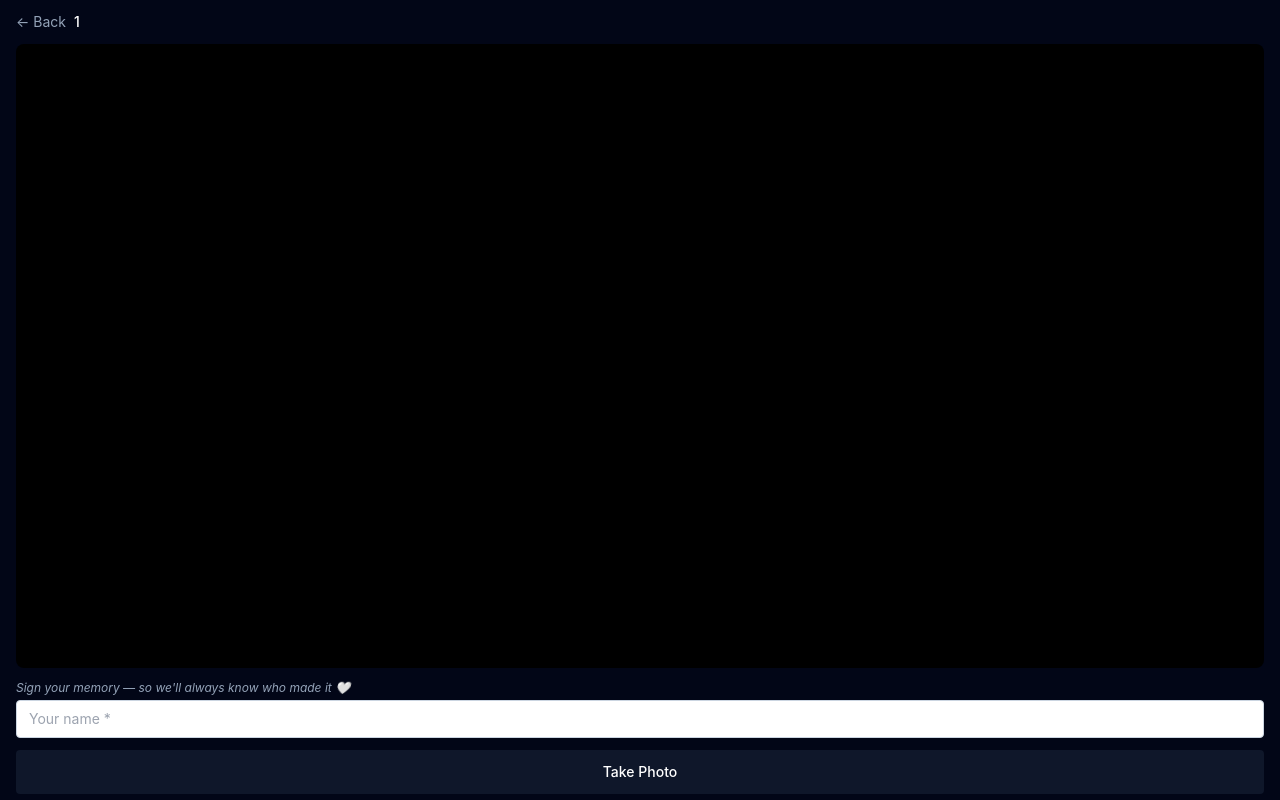
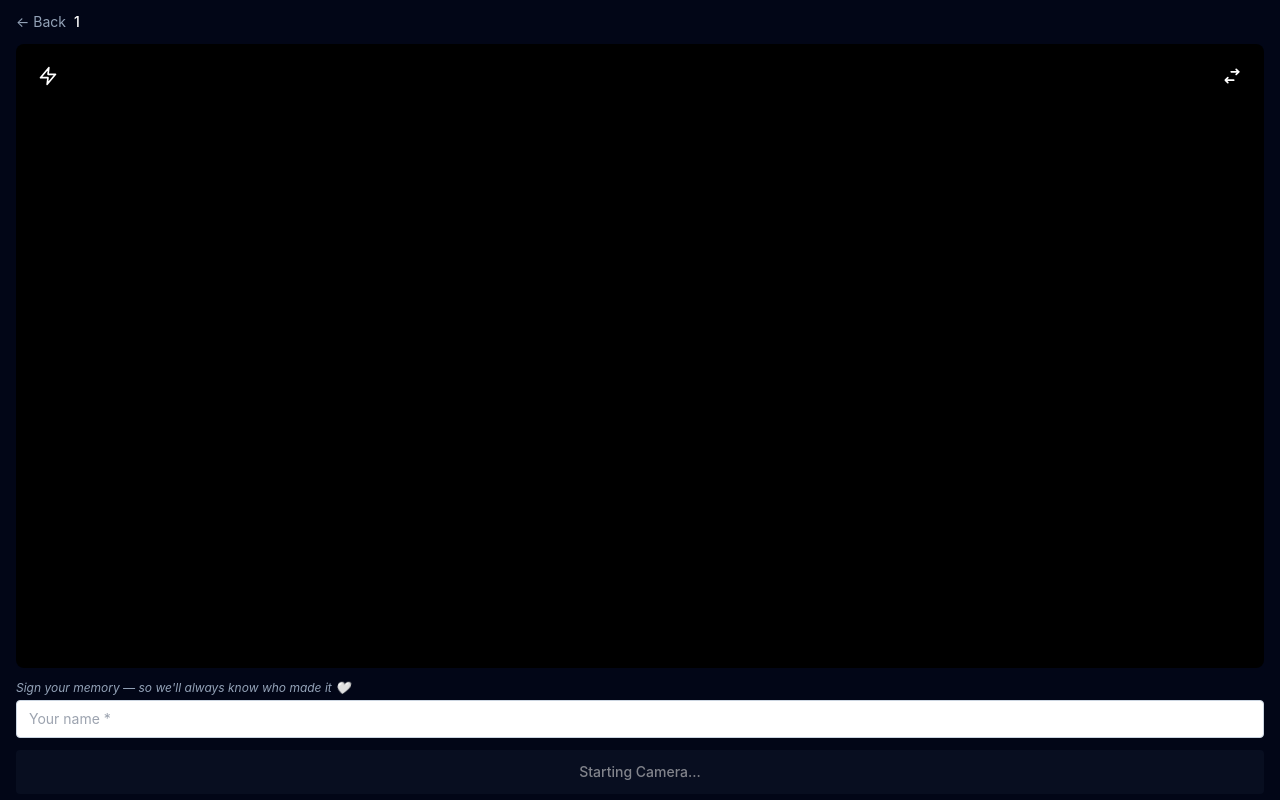
Before and after one commit to maeltwosinggit/kenangan-kita, a Next.js app in the folder apps/web/: page /e/1/camera in a window 1280 px wide. Built offline with nearby package versions, Linux system fonts and the light colour scheme; no server answers.

Commit message:
feat: enhance admin login and camera capture functionality; implement suspense for login content, add camera controls for flash and flipping, and improve camera stream handling

```diff
--- a/apps/web/src/app/e/[eventCode]/camera/camera-capture-client.tsx
+++ b/apps/web/src/app/e/[eventCode]/camera/camera-capture-client.tsx
@@ -17,12 +17,17 @@ export function CameraCaptureClient({ eventCode }: Props) {
   const [nickname, setNickname] = useState("");
   const [nicknameError, setNicknameError] = useState(false);
   const [loggedInName, setLoggedInName] = useState<string | null>(null);
+  const [facingMode, setFacingMode] = useState<"environment" | "user">("environment");
+  const [flipPhase, setFlipPhase] = useState<"idle" | "out" | "in">("idle");
+  const [flashOn, setFlashOn] = useState(false);
+  const [flashActive, setFlashActive] = useState(false);
+  const [isCameraReady, setIsCameraReady] = useState(false);
   const [loading, setLoading] = useState(false);
   const [error, setError] = useState<string | null>(null);
   const [done, setDone] = useState(false);
   const [uploadedPreviewUrl, setUploadedPreviewUrl] = useState<string | null>(null);
 
-  const canCapture = useMemo(() => !!adapter && !captured && !loading && !done, [adapter, captured, loading, done]);
+  const canCapture = useMemo(() => !!adapter && isCameraReady && !captured && !loading && !done, [adapter, isCameraReady, captured, loading, done]);
   const canUpload = useMemo(() => !!captured && !loading && !done, [captured, loading, done]);
 
   // Fetch logged-in user's display name once on mount
@@ -59,8 +64,17 @@ export function CameraCaptureClient({ eventCode }: Props) {
       setError(err instanceof Error ? err.message : "Camera permission required");
     });
 
+    // Resume video on tab switch / phone unlock
+    const onVisibilityChange = () => {
+      if (document.visibilityState === 'visible') {
+        video.play().catch(() => {});
+      }
+    };
+    document.addEventListener('visibilitychange', onVisibilityChange);
+
     return () => {
       camera.stop();
+      document.removeEventListener('visibilitychange', onVisibilityChange);
     };
   }, []);
 
@@ -70,13 +84,52 @@ export function CameraCaptureClient({ eventCode }: Props) {
     };
   }, [captured]);
 
+  const onFlip = async () => {
+    if (!adapter || flipPhase !== "idle") return;
+    const next = facingMode === "environment" ? "user" : "environment";
+    setFlipPhase("out");
+    await new Promise((r) => setTimeout(r, 180));
+    try {
+      await adapter.switchCamera(next);
+    } catch {
+      // device may have only one camera — silently ignore
+    }
+    setFacingMode(next);
+    setFlipPhase("in");
+    await new Promise((r) => setTimeout(r, 180));
+    setFlipPhase("idle");
+  };
+
   const onCapture = async () => {
     if (!adapter) return;
     setError(null);
+    const isBackCamera = facingMode === "environment";
     try {
+      if (flashOn) {
+        if (isBackCamera) {
+          // Back camera: hardware torch only — enable, wait for LED to fully brighten
+          await adapter.setTorch(true);
+          await new Promise((r) => setTimeout(r, 150));
+        } else {
+          // Front camera: white screen overlay
+          setFlashActive(true);
+          await new Promise<void>((r) => requestAnimationFrame(() => requestAnimationFrame(() => r())));
+          await new Promise((r) => setTimeout(r, 200));
+        }
+      }
       const photo = await adapter.capture();
+      if (flashOn) {
+        if (isBackCamera) {
+          await adapter.setTorch(false);
+        } else {
+          await new Promise((r) => setTimeout(r, 150));
+          setFlashActive(false);
+        }
+      }
       setCaptured(photo);
     } catch (err) {
+      setFlashActive(false);
+      if (flashOn && isBackCamera) await adapter.setTorch(false).catch(() => {});
       setError(err instanceof Error ? err.message : "Failed to capture photo");
     }
   };
@@ -158,17 +211,55 @@ export function CameraCaptureClient({ eventCode }: Props) {
         <img src={captured.previewUrl} alt="Captured preview" className="w-full flex-1 rounded-lg object-cover" style={{ minHeight: 0 }} />
       ) : null}
       {/* Always keep video in DOM so the adapter's reference stays valid */}
+      <div className={["relative w-full flex-1", captured || done ? "hidden" : ""].join(" ").trim()}>
         <video
           ref={videoRef}
-        className={[
-          "w-full flex-1 rounded-lg bg-black object-cover",
-          captured || done ? "hidden" : ""
-        ].join(" ").trim()}
-        style={{ willChange: "transform", minHeight: 0 }}
+          className="w-full rounded-lg bg-black object-cover"
+          style={{
+            willChange: "transform",
+            minHeight: 0,
+            transform: flipPhase === "out" ? "scaleX(0)" : "scaleX(1)",
+            transition: flipPhase !== "idle" ? "transform 0.18s ease-in-out" : undefined,
+            height: "100%"
+          }}
           playsInline
           muted
           autoPlay
         />
+        {/* Screen flash overlay */}
+        {flashActive && (
+          <div className="pointer-events-none absolute inset-0 rounded-lg bg-white" style={{ opacity: 1 }} />
+        )}
+        {/* Flash toggle — top-left */}
+        <button
+          type="button"
+          onClick={() => setFlashOn((v) => !v)}
+          aria-label={flashOn ? "Turn flash off" : "Turn flash on"}
+          className={[
+            "absolute left-3 top-3 flex h-10 w-10 items-center justify-center rounded-full backdrop-blur-sm",
+            flashOn ? "bg-yellow-400 text-slate-900" : "bg-black/40 text-white"
+          ].join(" ")}
+        >
+          <svg xmlns="http://www.w3.org/2000/svg" viewBox="0 0 24 24" fill={flashOn ? "currentColor" : "none"} stroke="currentColor" strokeWidth="2" strokeLinecap="round" strokeLinejoin="round" className="h-5 w-5">
+            <polygon points="13 2 3 14 12 14 11 22 21 10 12 10 13 2" />
+          </svg>
+        </button>
+        {/* Flip camera — top-right */}
+        <button
+          type="button"
+          onClick={onFlip}
+          disabled={flipPhase !== "idle"}
+          aria-label="Flip camera"
+          className="absolute right-3 top-3 flex h-10 w-10 items-center justify-center rounded-full bg-black/40 text-white backdrop-blur-sm disabled:opacity-40"
+        >
+          <svg xmlns="http://www.w3.org/2000/svg" viewBox="0 0 24 24" fill="none" stroke="currentColor" strokeWidth="2" strokeLinecap="round" strokeLinejoin="round" className="h-5 w-5">
+            <path d="M20 7h-9" />
+            <path d="M14 17H5" />
+            <polyline points="17 4 20 7 17 10" />
+            <polyline points="7 14 4 17 7 20" />
+          </svg>
+        </button>
+      </div>
       <canvas ref={canvasRef} className="hidden" />
 
       {!done && (
@@ -207,7 +298,7 @@ export function CameraCaptureClient({ eventCode }: Props) {
           disabled={!canCapture}
           type="button"
         >
-          {!adapter ? "Initializing Camera..." : canCapture ? "Take Photo" : "Camera Loading..."}
+          {!adapter ? "Initializing Camera..." : !isCameraReady ? "Starting Camera..." : "Take Photo"}
         </button>
       ) : captured ? (
         <div className="grid grid-cols-2 gap-2">
--- a/packages/lib/src/services/camera/web-camera.ts
+++ b/packages/lib/src/services/camera/web-camera.ts
@@ -12,14 +12,12 @@ export class WebCameraAdapter implements CameraAdapter {
 
   async start() {
     try {
-      // Check if camera API is available
       if (!navigator.mediaDevices || !navigator.mediaDevices.getUserMedia) {
         throw new Error("Camera API not available. Please use HTTPS or localhost.");
       }
 
-      // Request good resolution for quality captures but don't force frameRate —
-      // let the device run at its native rate (30 or 60fps). The browser will
-      // pick the closest supported resolution >= the ideal values.
+      // NOTE: Do NOT include advanced/torch in getUserMedia — it causes silent
+      // constraint failures on many devices. Torch is applied after stream start.
       this.stream = await navigator.mediaDevices.getUserMedia({
         audio: false,
         video: {
@@ -29,48 +27,9 @@ export class WebCameraAdapter implements CameraAdapter {
         }
       });
 
-      this.video.srcObject = this.stream;
-      this.video.setAttribute('playsinline', 'true'); // Critical for iOS Safari
-      this.video.setAttribute('autoplay', 'true');
-      this.video.setAttribute('muted', 'true');
-
-      // Handle video play promise properly to avoid interruption errors
-      try {
-        const playPromise = this.video.play();
-        if (playPromise !== undefined) {
-          await playPromise;
-        }
-      } catch (playError) {
-        // Ignore play interruption errors if video is already playing
-        if (playError instanceof Error &&
-            !playError.message.includes('interrupted') &&
-            !playError.message.includes('aborted')) {
-          throw playError;
-        }
-        // Video is likely already playing, continue
-      }
-
-      // Wait for video to be ready with dimensions
-      return new Promise<void>((resolve, reject) => {
-        let attempts = 0;
-        const maxAttempts = 100; // 10 seconds max
-
-        const checkReady = () => {
-          attempts++;
-          if (this.video.videoWidth > 0 && this.video.videoHeight > 0) {
-            resolve();
-          } else if (attempts >= maxAttempts) {
-            reject(new Error("Camera timeout - please refresh and allow camera permission"));
-          } else {
-            setTimeout(checkReady, 100);
-          }
-        };
-
-        checkReady();
-      });
+      await this._attachAndPlay();
 
     } catch (err) {
-      // Enhanced error messages for mobile debugging
       if (err instanceof Error) {
         if (err.name === "NotAllowedError") {
           throw new Error("Camera permission denied. Please allow camera access and refresh.");
@@ -86,6 +45,40 @@ export class WebCameraAdapter implements CameraAdapter {
       }
       throw new Error("Failed to access camera");
     }
+  }
+
+  /**
+   * Attach the current stream to the video element and start a background
+   * play() retry loop. Resolves immediately — the caller should poll
+   * videoWidth > 0 to know when frames are actually flowing.
+   *
+   * We never wait for play() to succeed here because on mobile (especially
+   * incognito / after permission dialog) the browser silently rejects play()
+   * until the page is in a true foreground context. Retrying in the background
+   * means the video will start rendering as soon as the browser allows it,
+   * without any timeout errors shown to the user.
+   */
+  private _attachAndPlay(): Promise<void> {
+    const video = this.video;
+
+    video.srcObject = this.stream;
+    video.setAttribute("playsinline", "true");
+    video.setAttribute("autoplay", "true");
+    video.setAttribute("muted", "true");
+    video.muted = true;
+
+    const retry = () => {
+      // Stop retrying if the stream has been stopped or video is playing fine
+      if (!this.stream) return;
+      if (video.videoWidth > 0 && !video.paused) return;
+      video.play().catch(() => {});
+      setTimeout(retry, 300);
+    };
+
+    video.play().catch(() => {});
+    setTimeout(retry, 300);
+
+    return Promise.resolve();
   }
 
   async capture(): Promise<CapturedPhoto> {
@@ -127,4 +120,42 @@ export class WebCameraAdapter implements CameraAdapter {
     }
     this.video.srcObject = null;
   }
+
+  async switchCamera(facingMode: "environment" | "user") {
+    if (this.stream) {
+      this.stream.getTracks().forEach((track) => track.stop());
+      this.stream = null;
+    }
+
+    this.stream = await navigator.mediaDevices.getUserMedia({
+      audio: false,
+      video: {
+        facingMode: { ideal: facingMode },
+        width: { min: 720, ideal: 1280 },
+        height: { min: 960, ideal: 1280 }
+      }
+    });
+
+    await this._attachAndPlay();
+  }
+
+  /** Enable or disable the hardware torch. Returns false if not supported. */
+  async setTorch(on: boolean): Promise<boolean> {
+    if (!this.stream) return false;
+    const track = this.stream.getVideoTracks()[0];
+    if (!track) return false;
+    // Check device capabilities before attempting — avoids silent failures
+    if (typeof track.getCapabilities === "function") {
+      // eslint-disable-next-line @typescript-eslint/no-explicit-any
+      const caps = track.getCapabilities() as any;
+      if (!caps.torch) return false;
+    }
+    try {
+      // eslint-disable-next-line @typescript-eslint/no-explicit-any
+      await track.applyConstraints({ advanced: [{ torch: on } as any] });
+      return true;
+    } catch {
+      return false;
+    }
+  }
 }
```
Also changed, not shown: apps/web/src/app/admin/login/page.tsx (+10 -2 lines), apps/web/src/app/e/[eventCode]/gallery/page.tsx (+7 -0 lines). Lines whose indentation alone changed are shown as unchanged.
